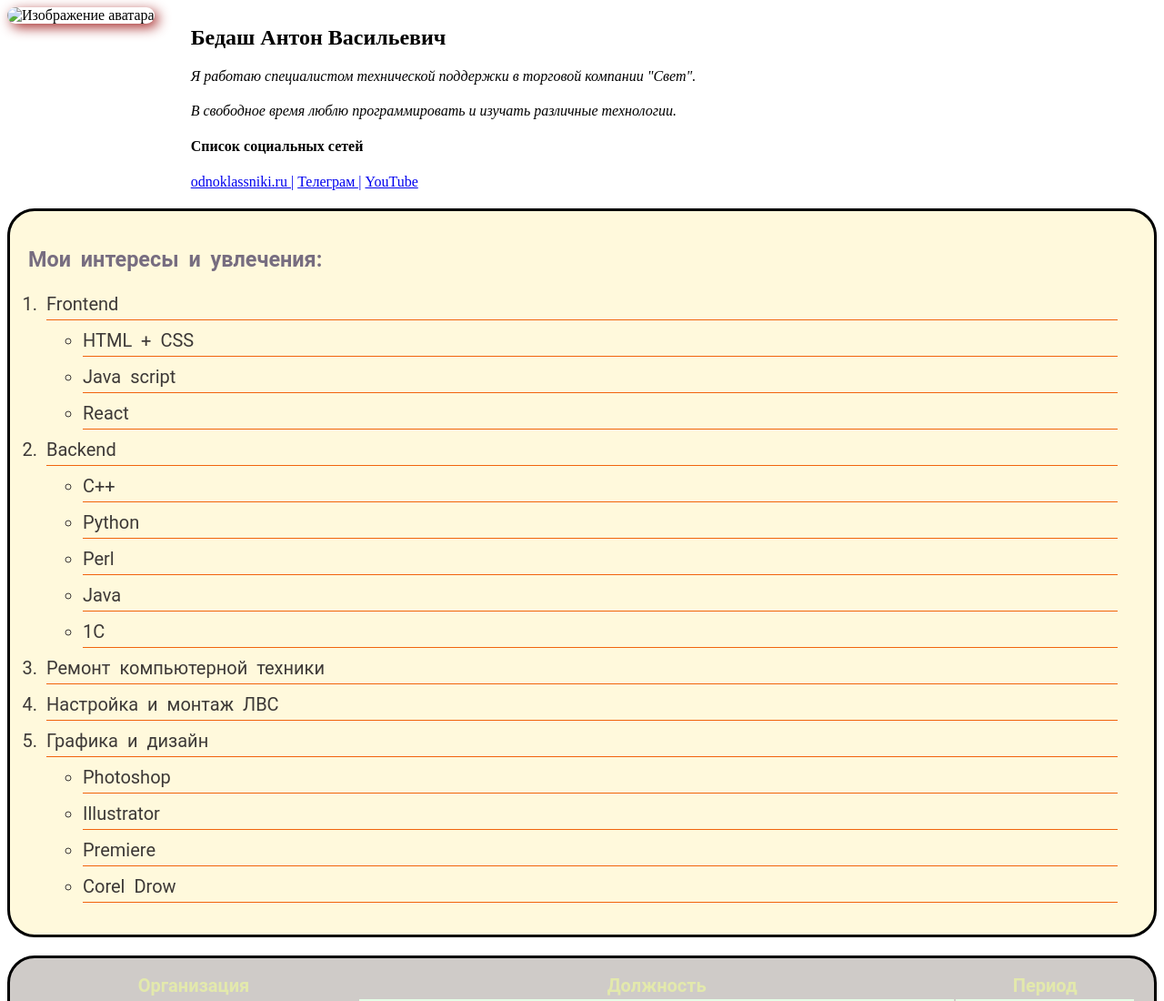
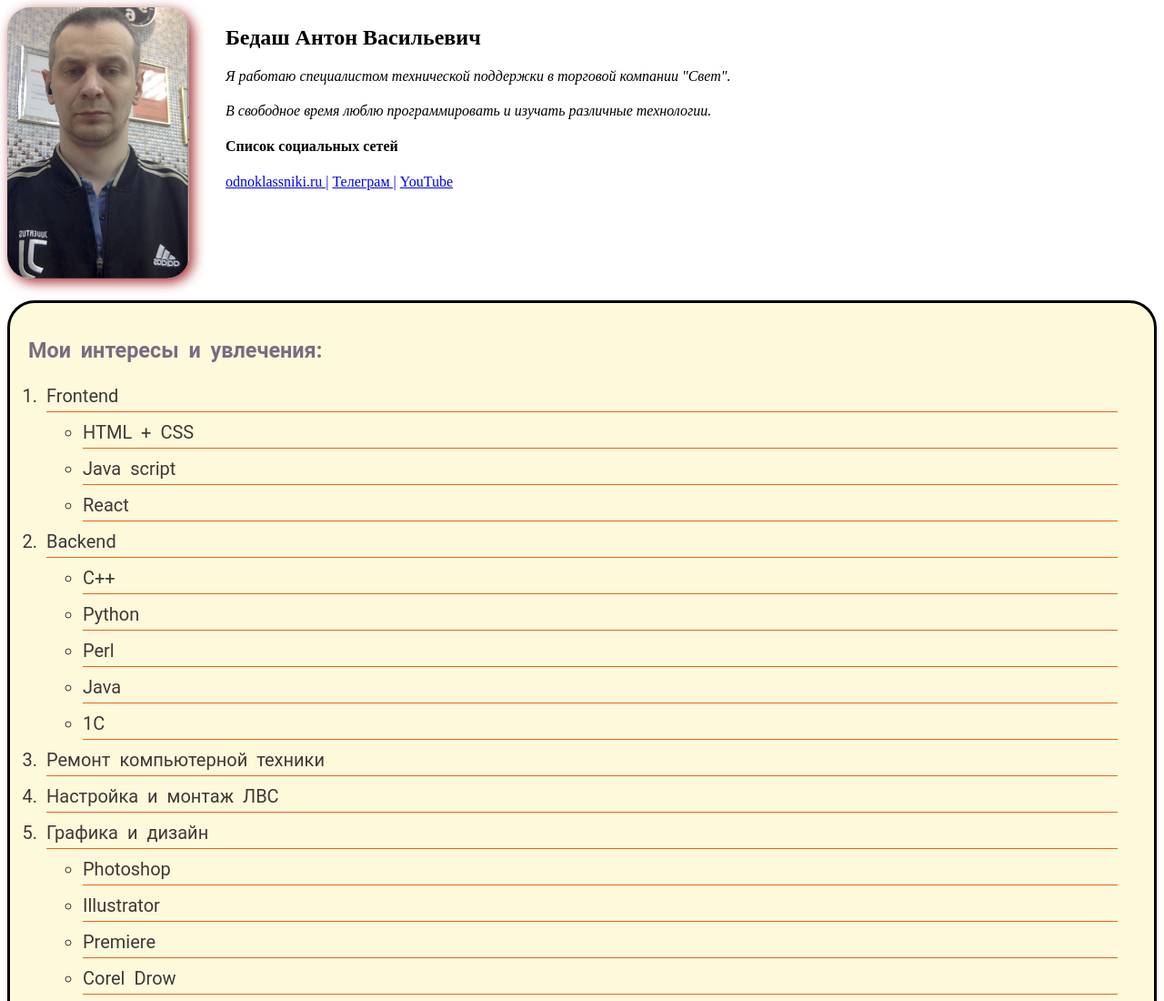
Before and after one commit to binarAnton/frontend, a plain HTML site: page index.html in a window 1280 px wide. Shown: the top 1100 px of the page at 91% size. Drawn offline with Linux system fonts and the light colour scheme.

Commit message:
Update index.html

```diff
--- a/index.html
+++ b/index.html
@@ -14,7 +14,7 @@
 <div class="conteiner">
  <!--<div class="card">-->
     <div class="info">
-                  <img src="images/20230313.png" alt="Изображение аватара" class="avatar">
+                  <img src="20230313.png" alt="Изображение аватара" class="avatar">
     </div>              <!--<hr color="grey" align="left", size="5", width="100%" >-->
                    <div class="infotext">
                         <h2>Бедаш Антон Васильевич</h2>
```
